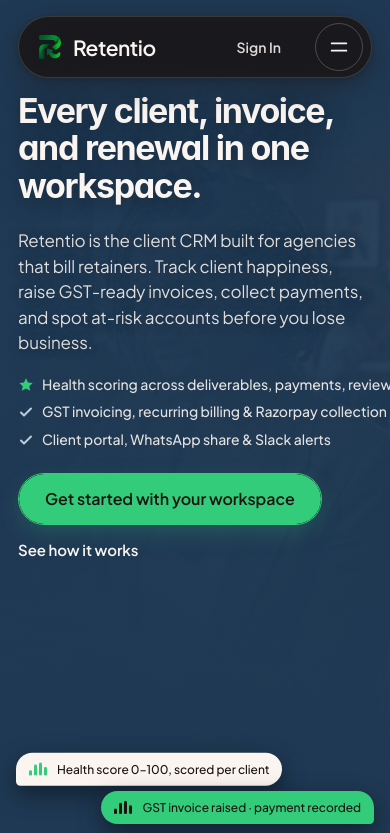
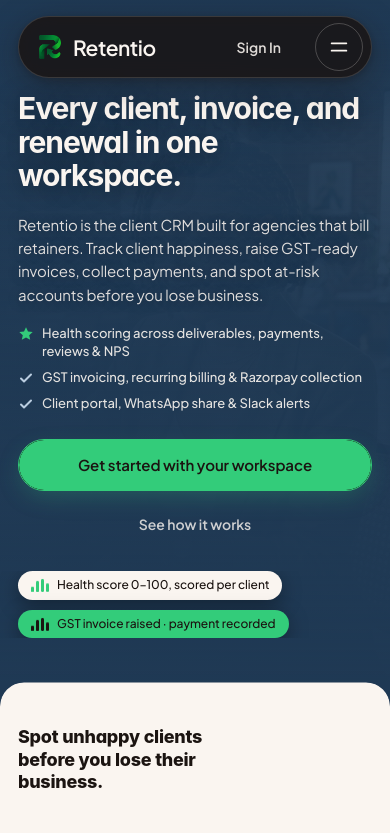
Before and after one commit to 92-avadh/client-crm, a React (Vite) app in the folder frontend/: page / in a window 390 px wide. Shown: the top 833 px of the page. Built offline with nearby package versions, Linux system fonts and the light colour scheme; no server answers; a web font is replaced by a local one.

Commit message:
fix(landing): improve mobile height, spacing, typography and responsive layout for hero and calls sections

```diff
--- a/frontend/src/components/landing/landing.css
+++ b/frontend/src/components/landing/landing.css
@@ -1227,9 +1227,11 @@
 
 @media (max-width: 47.99rem) {
   .retentio-landing-root #hero {
-    min-height: auto;
-    min-height: 100svh;
+    min-height: auto !important;
+    height: auto !important;
     justify-content: flex-start;
+    padding-bottom: 2.75rem;
+    overflow-x: hidden !important;
   }
   .retentio-landing-root #hero .hero__media {
     left: 0;
@@ -1237,72 +1239,141 @@
     top: 0;
     bottom: 0;
     width: 100%;
-    opacity: 0.26;
-    mask-image: linear-gradient(180deg, transparent 0%, rgba(0, 0, 0, 0.6) 30%, rgba(0, 0, 0, 0.2) 100%);
-    -webkit-mask-image: linear-gradient(180deg, transparent 0%, rgba(0, 0, 0, 0.6) 30%, rgba(0, 0, 0, 0.2) 100%);
+    opacity: 0.22;
+    mask-image: linear-gradient(180deg, transparent 0%, rgba(0, 0, 0, 0.6) 25%, rgba(0, 0, 0, 0.15) 100%);
+    -webkit-mask-image: linear-gradient(180deg, transparent 0%, rgba(0, 0, 0, 0.6) 25%, rgba(0, 0, 0, 0.15) 100%);
   }
   .retentio-landing-root #hero .hero__copy {
-    padding-top: 5.75rem;
-    padding-bottom: 3.5rem;
+    padding-top: clamp(4.75rem, 11vh, 5.75rem);
+    padding-bottom: 0;
+    order: 1;
   }
   .retentio-landing-root #hero .hero__intro {
     max-width: 100%;
-    gap: 1.5rem;
+    gap: 1.25rem;
   }
   .retentio-landing-root #hero .hero__title {
-    font-size: clamp(2.125rem, 8.5vw, 2.875rem);
+    font-size: clamp(1.875rem, 7.2vw, 2.375rem);
     max-width: 100%;
-    line-height: 1.1;
+    line-height: 1.12;
+    letter-spacing: -0.035em;
+  }
+  .retentio-landing-root #hero .hero__lower {
+    gap: 1.125rem;
+    max-width: 100%;
   }
   .retentio-landing-root #hero .hero__lead {
-    font-size: 1.0625rem;
-    line-height: 1.5;
+    font-size: 0.9375rem;
+    line-height: 1.55;
+    color: color-mix(in srgb, var(--color-2, #faf5f0) 88%, transparent);
+  }
+  .retentio-landing-root #hero .hero__proof {
+    display: flex;
+    flex-direction: column;
+    align-items: flex-start;
+    gap: 0.5rem;
+    margin: 0;
+    padding: 0;
+  }
+  .retentio-landing-root #hero .hero__proof li {
+    font-size: 0.8125rem;
+    line-height: 1.4;
+    white-space: normal;
+    display: flex;
+    align-items: flex-start;
+    gap: 0.5rem;
+  }
+  .retentio-landing-root #hero .hero__proof svg {
+    margin-top: 0.125rem;
+    flex-shrink: 0;
   }
   .retentio-landing-root #hero .hero__actions {
-    gap: 1rem 1.25rem;
+    display: flex;
+    flex-direction: column;
+    align-items: stretch;
+    gap: 0.75rem;
+    width: 100%;
+    max-width: 24rem;
+    margin-top: 0.5rem;
+  }
+  .retentio-landing-root #hero .hero__actions .m-btn {
+    width: 100%;
+    justify-content: center;
+    text-align: center;
+    padding: 0.875rem 1.5rem;
+    font-size: 0.9375rem;
+    border-radius: 9999px;
+    box-sizing: border-box;
+  }
+  .retentio-landing-root #hero .hero__actions .m-link {
+    display: inline-flex;
+    align-items: center;
+    justify-content: center;
+    gap: 0.375rem;
+    text-align: center;
+    padding: 0.5rem;
+    font-size: 0.875rem;
+    color: color-mix(in srgb, var(--color-2, #faf5f0) 80%, transparent);
+    min-height: 2.75rem;
   }
   .retentio-landing-root #hero .hero__talk {
-    position: absolute;
-    inset: 0;
-    pointer-events: none;
-    z-index: 3;
+    order: 2;
+    position: relative;
+    inset: auto;
+    pointer-events: auto;
+    z-index: 2;
+    width: 100%;
+    max-width: 84rem;
+    margin: 1.5rem auto 0;
+    padding-inline: var(--space-1, clamp(1.25rem, 4vw, 3.5rem));
+    box-sizing: border-box;
     opacity: 1;
+  }
+  .retentio-landing-root #hero .hero__draw {
+    position: relative;
+    inset: auto;
+    display: flex;
+    flex-direction: column;
+    gap: 0.625rem;
+    width: 100%;
+    max-width: 26rem;
   }
   .retentio-landing-root #hero .hero__lines {
     display: none;
   }
   .retentio-landing-root #hero .hero__chip {
-    position: absolute;
+    position: relative;
+    top: auto !important;
+    left: auto !important;
+    right: auto !important;
+    bottom: auto !important;
     offset-path: none !important;
-    animation: hero-chip-float 4.5s ease-in-out infinite alternate !important;
-    z-index: 4;
-  }
-  .retentio-landing-root #hero .hero__chip--1 {
-    top: auto;
-    bottom: 3.5rem;
-    left: 1rem;
-    right: auto;
+    transform: none !important;
+    animation: none !important;
+    width: fit-content;
+    max-width: 100%;
+    box-sizing: border-box;
+  }
+  .retentio-landing-root #hero .hero__chip--1,
+  .retentio-landing-root #hero .hero__chip--3 {
+    display: block !important;
   }
   .retentio-landing-root #hero .hero__chip--2 {
     display: none !important;
-  }
-  .retentio-landing-root #hero .hero__chip--3 {
-    top: auto;
-    bottom: 1.25rem;
-    right: 1rem;
-    left: auto;
-    animation-delay: -2.25s !important;
   }
   .retentio-landing-root #hero .hero__chip .m-caption,
   .retentio-landing-root #hero .hero__chip .m-caption-2 {
     font-size: 0.75rem;
-    padding: 0.4375rem 0.8125rem;
-    box-shadow: 0 0.5rem 1.5rem rgba(0, 0, 0, 0.45);
-  }
-
-  @keyframes hero-chip-float {
-    from { transform: translateY(0); }
-    to { transform: translateY(-4px); }
+    padding: 0.4rem 0.8125rem;
+    border-radius: 9999px;
+    box-shadow: 0 0.35rem 1.25rem rgba(0, 0, 0, 0.35);
+    white-space: normal;
+    display: inline-flex;
+    align-items: center;
+    gap: 0.5rem;
+    max-width: 100%;
+    box-sizing: border-box;
+    line-height: 1.35;
   }
 }
 
@@ -2319,12 +2390,43 @@
     margin: 0.35rem auto 0.05rem;
   }
   @media (max-width: 47.99rem) {
-    .retentio-landing-root #calls .calls__head { grid-template-columns: 1fr; }
+    .retentio-landing-root #calls {
+      padding-top: clamp(2.75rem, 6vh, 3.75rem);
+      padding-bottom: clamp(3rem, 7vh, 4.25rem);
+      overflow-x: hidden !important;
+    }
+    .retentio-landing-root #calls .calls__head {
+      grid-template-columns: 1fr;
+      gap: 1.25rem;
+    }
+    .retentio-landing-root #calls .calls__head h2 {
+      font-size: clamp(1.75rem, 6.5vw, 2.25rem);
+      line-height: 1.15;
+      letter-spacing: -0.03em;
+    }
+    .retentio-landing-root #calls .calls__head-copy {
+      gap: 1.25rem;
+      width: 100%;
+    }
+    .retentio-landing-root #calls .calls__lead {
+      font-size: 0.9375rem;
+      line-height: 1.55;
+    }
+    .retentio-landing-root #calls .calls__head-copy .m-btn {
+      width: 100%;
+      max-width: 22rem;
+      justify-content: center;
+      text-align: center;
+      padding: 0.8125rem 1.5rem;
+      font-size: 0.9375rem;
+      border-radius: 9999px;
+      box-sizing: border-box;
+    }
     .retentio-landing-root #calls .calls__grid {
       display: flex;
       flex-direction: column;
-      gap: 2.5rem;
-      margin-top: 2.5rem;
+      gap: 2rem;
+      margin-top: 1.75rem;
     }
     .retentio-landing-root #calls .calls__aside {
       order: 1;
@@ -2332,25 +2434,154 @@
       pointer-events: auto;
       margin: 0 auto;
       width: 100%;
-      max-width: 22rem;
+      display: flex;
+      justify-content: center;
     }
     .retentio-landing-root #calls .calls__sticky {
       position: relative;
       top: auto;
       bottom: auto;
-    }
+      width: 100%;
+      display: flex;
+      justify-content: center;
+    }
+    .retentio-landing-root #calls .calls__device {
+      width: 100%;
+      display: flex;
+      justify-content: center;
+      transform: none !important;
+      opacity: 1 !important;
+    }
+    /* Phone chassis - proportional iPhone dimensions */
     .retentio-landing-root #calls .phone {
+      font-size: 1rem;
+      width: clamp(18.5rem, 86vw, 21.5rem);
+      max-width: 100%;
+      height: auto;
+      min-height: auto;
+      padding: 0.5rem;
+      border-radius: 2.5rem;
+      margin: 0 auto;
+      box-shadow:
+        0 1.5rem 3.5rem -0.75rem rgba(0, 0, 0, 0.75),
+        0 0 0 1px rgba(0, 0, 0, 0.9),
+        inset 0 0 0 1px rgba(255, 255, 255, 0.12);
+    }
+    .retentio-landing-root #calls .phone__screen {
+      gap: 0.45rem;
+      padding: 0.875rem 0.75rem 0.75rem;
+      border-radius: 2.125rem;
+    }
+    .retentio-landing-root #calls .phone__island {
+      width: 5.5rem;
+      height: 1.35rem;
+      margin: 0 auto 0.25rem;
+    }
+    .retentio-landing-root #calls .phone__status {
+      padding: 0 0.35rem 0.15rem;
+      font-size: 0.72rem;
+    }
+    .retentio-landing-root #calls .phone__top {
+      padding-bottom: 0.35rem;
+    }
+    .retentio-landing-root #calls .phone__avatar {
+      width: 2rem;
+      height: 2rem;
+      font-size: 0.75rem;
+    }
+    .retentio-landing-root #calls .phone__who {
       font-size: 0.8125rem;
-      width: 100%;
-      max-width: 20em;
-      height: auto;
-      min-height: 28em;
-      margin: 0 auto;
+    }
+    .retentio-landing-root #calls .phone__tier-badge {
+      font-size: 0.58rem;
+      padding: 0.12rem 0.38rem;
+    }
+    .retentio-landing-root #calls .phone__state {
+      font-size: 0.65rem;
+    }
+    .retentio-landing-root #calls .phone__call-btn {
+      width: 1.85rem;
+      height: 1.85rem;
+    }
+    .retentio-landing-root #calls .phone__call-btn svg {
+      width: 0.95rem;
+      height: 0.95rem;
+    }
+    .retentio-landing-root #calls .phone__number {
+      padding: 0.4rem 0.65rem;
+      border-radius: 0.65rem;
+      margin-bottom: 0.25rem;
+    }
+    .retentio-landing-root #calls .phone__number strong {
+      font-size: 0.78rem;
+    }
+    .retentio-landing-root #calls .phone__number-status {
+      font-size: 0.62rem;
+    }
+    .retentio-landing-root #calls .phone__log {
+      gap: 0.38rem;
+      padding: 0.1rem 0;
+    }
+    .retentio-landing-root #calls .phone__bubble {
+      padding: 0.45rem 0.65rem;
+      font-size: 0.74rem;
+      line-height: 1.34;
+      border-radius: 0.875rem;
+    }
+    .retentio-landing-root #calls .phone__bubble-author {
+      font-size: 0.6rem;
+      margin-bottom: 0.1rem;
+    }
+    .retentio-landing-root #calls .phone__bubble-foot {
+      margin-top: 0.2rem;
+      gap: 0.3rem;
+    }
+    .retentio-landing-root #calls .phone__bubble-time {
+      font-size: 0.58rem;
+    }
+    .retentio-landing-root #calls .phone__telemetry-bar {
+      padding: 0.3rem 0.45rem;
+      border-radius: 0.65rem;
+      margin: 0.1rem 0;
+    }
+    .retentio-landing-root #calls .phone__telemetry-pill span {
+      font-size: 0.54rem;
+    }
+    .retentio-landing-root #calls .phone__telemetry-pill strong {
+      font-size: 0.66rem;
+    }
+    .retentio-landing-root #calls .phone__cue {
+      padding: 0.35rem 0.55rem;
+      border-radius: 0.75rem;
+      font-size: 0.66rem;
+      margin: 0.1rem 0;
+    }
+    .retentio-landing-root #calls .phone__saved {
+      padding: 0.35rem 0.55rem;
+      border-radius: 0.75rem;
+      margin: 0.1rem 0;
+    }
+    .retentio-landing-root #calls .phone__saved-icon {
+      width: 1.35rem;
+      height: 1.35rem;
+    }
+    .retentio-landing-root #calls .phone__saved-info strong {
+      font-size: 0.66rem;
+    }
+    .retentio-landing-root #calls .phone__saved-info span {
+      font-size: 0.58rem;
+    }
+    .retentio-landing-root #calls .phone__saved-badge {
+      font-size: 0.56rem;
+      padding: 0.12rem 0.35rem;
     }
     .retentio-landing-root #calls .phone__bar { display: none; }
-    .retentio-landing-root #calls .phone__screen { gap: 0.65em; padding: 1.25em 1em 1em; }
-    .retentio-landing-root #calls .phone__log { gap: 0.5em; }
     .retentio-landing-root #calls .phone__note { display: none; }
+    .retentio-landing-root #calls .phone__home-indicator {
+      width: 5.5rem;
+      height: 0.22rem;
+      margin: 0.35rem auto 0.1rem;
+    }
     .retentio-landing-root #calls .phone [data-step] {
       opacity: 1 !important;
       transform: none !important;
@@ -2360,15 +2591,31 @@
       padding-bottom: 0;
       display: flex;
       flex-direction: column;
-      gap: 1.5rem;
+      gap: 0.875rem;
+      margin-top: 0.5rem;
     }
     .retentio-landing-root #calls .calls__item {
       min-height: auto;
       justify-content: flex-start;
-      padding-block: 1.25rem;
-      padding-left: 1.25rem;
+      padding: 1.125rem 1.25rem;
+      border-radius: 1rem;
+      background: rgba(255, 255, 255, 0.04);
+      border: 1px solid rgba(255, 255, 255, 0.08);
+      border-left: 3px solid var(--color-4, #33cc7a);
       opacity: 1 !important;
-      border-left: 0.125rem solid color-mix(in srgb, var(--color-2) 24%, transparent);
+      box-shadow: 0 4px 14px rgba(0, 0, 0, 0.12);
+    }
+    .retentio-landing-root #calls .calls__item h3 {
+      font-size: 0.9375rem;
+      font-weight: 600;
+      color: #FAF5F0;
+      margin: 0 0 0.375rem;
+    }
+    .retentio-landing-root #calls .calls__item .m-text-8 {
+      font-size: 0.8125rem;
+      line-height: 1.5;
+      color: var(--color-7, #bacde0);
+      margin: 0;
     }
   }
 
```
